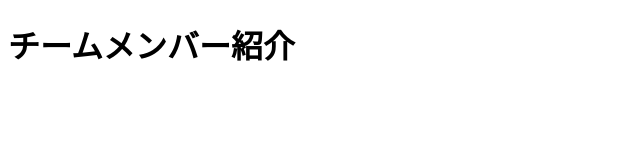
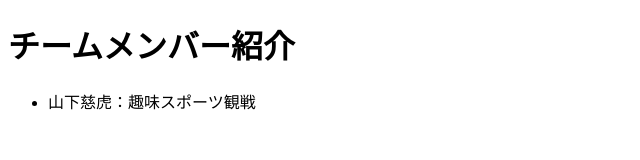
Before and after one commit to 2401147/teamyamashita, a plain HTML site: page index.html in a window 1280 px wide. Shown: the whole page, without its empty margins (0-640 px from the left). Drawn offline with Linux system fonts and the light colour scheme.

Commit message:
Update index.html
自己紹介

```diff
--- a/index.html
+++ b/index.html
@@ -6,7 +6,7 @@
   <body>
     <h1>チームメンバー紹介</h1>
     <ul>
-      <!>
+      <li>山下慈虎：趣味スポーツ観戦</li>
     </ul>
   </body>
 </html>
```
